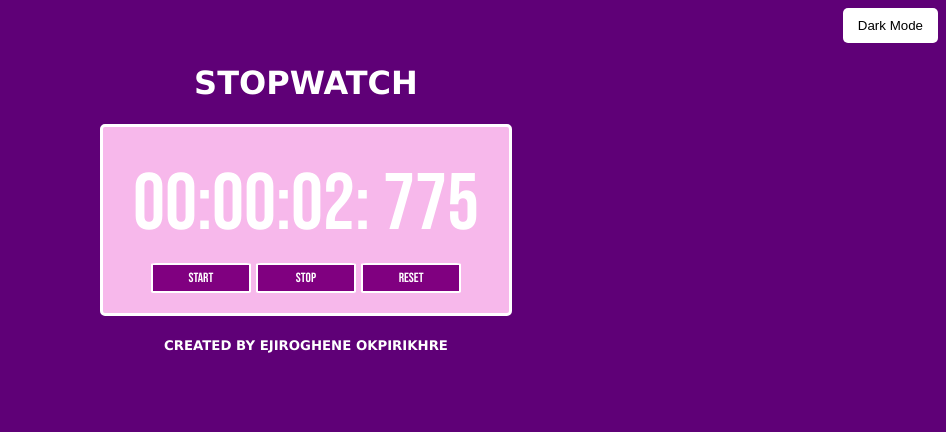
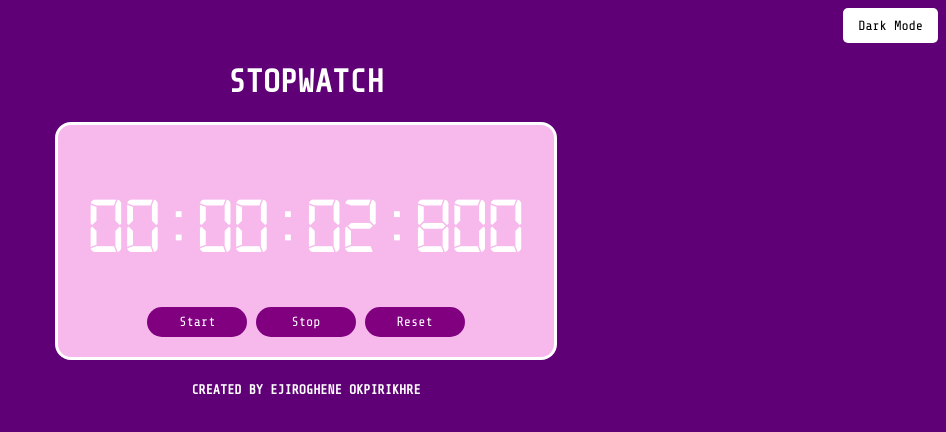
Before and after one commit to Mzajirow/Stopwatch-Project, a plain HTML site: page index.html in a window 1280 px wide. Both pictures are taken after a click on the button "Start". Shown: the whole page, without its empty margins (334-1280 px from the left). Drawn offline with nearby package versions, Linux system fonts and the light colour scheme.

Commit message:
final stopwatch

```diff
--- a/index.css
+++ b/index.css
@@ -1,120 +1,104 @@
-body {
-  text-align: center; /* Centers inline text and elements horizontally on the page */
-  color: rgb(255, 255, 255); /* Sets the text color to white */
-  background-color: rgb(
-    95,
-    0,
-    119
-  ); /* Sets the background color to a shade of purple*/
-  font-family: Verdana; /* Applies Verdana font to all text */
+@font-face {
+  font-family: "Digital7";
+  src: url("digital.ttf") format("truetype");
 }
 
-#header {
-  display: flex; /* Uses flexbox layout for the dark mode toggle button */
-  justify-content: end; /* Aligns the dark mode toggle button to the right end */
-  font-family: Verdana; /* Applies Verdana font style to the header */
+/* Style the body */
+body {
+  text-align: center;
+  color: rgb(255, 255, 255);
+  background-color: rgb(95, 0, 119);
+  font-family:  'Share Tech Mono', monospace;
 }
 
-#stopwatch-container {
-  height: fit-content; /* Container height adjusts to fit the stopwatch and controls */
-  width: fit-content; /* Container width adjusts to fit the stopwatch and controls */
-  margin: auto; /* Centers the container horizontally*/
-  max-width: 1280px; /* Ensures container doesn’t stretch beyond 1280px */
-  padding: 20px; /* Adds space inside the container around the content */
-  border: 3px solid; /* Adds a solid border with 3px thickness */
-  border-radius: 5px; /* Rounds the corners of the container */
-  background-color: rgb(
-    247,
-    184,
-    235
-  ); /* Sets a light pink color as the stopwatch background color*/
+/* Set dark mode colors */
+.dark-mode {
+  background-color: #260121;
+  color: white;
 }
 
-.timer-button {
-  width: 100px; /* Sets the button width to 100 pixels */
-  height: 30px; /* Sets the button height to 30 pixels */
-  border: 2px solid; /* Adds a solid border with 2px thickness */
-  border-radius: 5%; /* Rounds the button corners by 5% */
-  padding: 5px; /* Adds space inside the button around its text */
-  background-color: purple; /* Sets the button background color to purple */
-  color: rgb(255, 255, 255); /* Sets the button text color to white */
-  font-family: "Bebas Neue"; /* Applies the "Bebas Neue" font to the text */
-  cursor: pointer; /* Changes the cursor to a hand when hovering over the button */
+/* Position dark mode toggle button to the extreme right */
+#toggler-con {
+  display: flex;
+  justify-content: end;
 }
 
+/* Style stopwatch container */
+#stopwatch-container {
+  display: flex;
+  flex-direction: column;
+  align-items: center;
+  justify-content: center;
+  height: fit-content;
+  width: fit-content;
+  margin: auto;
+  max-width: 1280px;
+  padding: 20px;
+  border: 3px solid;
+  border-radius: 16px;
+  background-color: rgb(247, 184, 235);
+}
+
+/* Style clock display */
+#timer-display {
+  font-family: "Digital7", monospace;
+  font-size: 80px;
+  color: rgb(255, 255, 255);
+  padding: 10px;
+  margin: 30px 0;
+}
+
+/*Style timer button */
+.timer-button {
+  width: 100px;
+  height: 30px;
+  border: none;
+  border-radius: 16px;
+  padding: 5px;
+  background-color: purple;
+  color: rgb(255, 255, 255);
+  cursor: pointer;
+}
+
+/*Apply styling when you hover over the timer buttons*/
 #start-button:hover {
-  background-color: rgb(
-    254,
-    148,
-    235
-  ); /* Changes start button background to light pink on hover */
-  transform: scale(0.95);     /* Shrinks button to 95% of its size */
-  transition: transform 0.2s ease;  /* Smooth animation when shrinking */
+  background-color: rgb(254, 148, 235);
 }
 
 #stop-button:hover {
-  background-color: rgb(
-    254,
-    148,
-    235
-  ); /* Changes start button background to light pink on hover */
-  transform: scale(0.95);     /* Shrinks button to 95% of its size */
-  transition: transform 0.2s ease;  /* Smooth animation when shrinking */
+  background-color: rgb(254, 148, 235);
 }
 
 #reset-button:hover {
-  background-color: rgb(
-    254,
-    148,
-    235
-  ); /* Changes start button background to light pink on hover */
-  transform: scale(0.95);     /* Shrinks button to 95% of its size */
-  transition: transform 0.2s ease;  /* Smooth animation when shrinking */
+  background-color: rgb(254, 148, 235);
 }
 
-#clock-display {
-  font-size: 80px; /* Makes the clock text very large (80px) */
-  color: rgb(255, 255, 255); /* Sets the clock text color to white */
-  font-family: "Bebas Neue"; /* Applies the "Bebas Neue" font to the stopwatch text */
-  padding: 10px; /* Adds space inside the display around the text */
+/* Style buttons */
+button {
+  font-family: 'Share Tech Mono', monospace;
+  padding: 10px 15px;
+  cursor: pointer;
+  border: none;
+  border-radius: 5px;
+  background-color: rgb(255, 255, 255);
+  color: rgb(0, 0, 0);
 }
 
-button {
-  padding: 10px 15px; /* Adds space inside the button */
-  cursor: pointer; /* Changes mouse cursor to pointer when hovering */
-  border: none; /* Removes default browser border */
-  border-radius: 5px; /* Rounds the corners of the button */
-  background-color: rgb(
-    255,
-    255,
-    255
-  ); /* Sets button background color to white */
-  color: rgb(0, 0, 0); /* Sets text color to black */
+/* Style dark mode button */
+.dark-mode button {
+  background-color: rgb(60, 31, 60);
+  color: white;
 }
 
-.dark-mode {
-  background-color: #0f000d; /* Sets a very dark purple background when dark mode is active */
-  color: white; /* Changes all text inside to white for contrast */
-}
-
-.dark-mode button {
-  background-color: rgb(
-    60,
-    31,
-    60
-  ); /* Dark purple background for buttons in dark mode */
-  color: white; /* White text for better contrast in dark mode */
-}
-
+/* Media query for mobile */
 @media (max-width: 600px) {
   #stopwatch-container {
     flex-direction: column; /* Stack the items vertically */
     gap: 15px; /* Add space between elements */
-    height: fit-content; /* Container height adjusts to fit the stopwatch and controls */
-    width: fit-content; /* Container width adjusts to fit the stopwatch and controls */
+    width: 100%; /* Make it responsive */
   }
 
-  #clock-display {
+  #timer-display {
     font-size: 50px; /* smaller font so it fits nicely */
   }
 
--- a/index.html
+++ b/index.html
@@ -4,33 +4,30 @@
     <meta charset="UTF-8" />
     <meta name="viewport" content="width=device-width, initial-scale=1.0" />
     <link href="./index.css" rel="stylesheet" />
+    <link
+      href="https://fonts.googleapis.com/css2?family=Share+Tech+Mono&display=swap"
+      rel="stylesheet"
+    />
     <script src="./index.js" defer></script>
-    <style>
-      @import url("https://fonts.googleapis.com/css2?family=Bebas+Neue&family=Roboto:ital,wght@0,100..900;1,100..900&display=swap");
-    </style>
     <title>Stopwatch</title>
   </head>
   <body>
-    <!-- Heading for the stopwatch app -->
-
-    <div id="header">
+    <!--Dark mode toggle button and heading-->
+    <div id="toggler-con">
       <button id="darkModeToggle">Dark Mode</button>
     </div>
 
     <h1>STOPWATCH</h1>
+
     <!-- Container that holds the stopwatch display and control buttons -->
     <div id="stopwatch-container">
-      <!-- Stopwatch display showing hours, minutes, seconds, and milliseconds -->
-      <div id="clock-display">00:00:00:000</div>
+      <div id="timer-display">00:00:00:000</div>
 
-      <!-- Button to start the stopwatch -->
-      <button id="start-button" class="timer-button">Start</button>
-
-      <!-- Button to stop/pause the stopwatch -->
-      <button id="stop-button" class="timer-button">Stop</button>
-
-      <!-- Button to reset the stopwatch to 00:00:00:000 -->
-      <button id="reset-button" class="timer-button">Reset</button>
+      <div class="button-con">
+        <button id="start-button" class="timer-button">Start</button>
+        <button id="stop-button" class="timer-button">Stop</button>
+        <button id="reset-button" class="timer-button">Reset</button>
+      </div>
     </div>
 
     <!-- Footer text (author credit) -->
--- a/index.js
+++ b/index.js
@@ -1,28 +1,14 @@
-// Selects the element with ID "clock-display" to show the stopwatch time
-const clockDisplay = document.querySelector("#clock-display");
-
-// Selects the start button by its ID
+// Access the timer display and buttons using id selector
+const timerDisplay = document.querySelector("#timer-display");
 const startButton = document.querySelector("#start-button");
-
-// Selects the stop button by its ID
 const stopButton = document.querySelector("#stop-button");
-
-// Selects the reset button by its ID
 const resetButton = document.querySelector("#reset-button");
 
-// Stores the time when the stopwatch starts
+// Stores the time variables
 let startTime = 0;
-
-// Stores the total elapsed time while stopwatch runs
 let elapsedTime = 0;
-
-// Stores the current time difference between now and start time
 let currentTime = 0;
-
-// Used to track if the stopwatch is stopped (true = stopped, false = running)
 let stopped = true;
-
-// Stores the ID of the interval function so it can be cleared later
 let intervalId;
 
 // Variables to store the stopwatch display values
@@ -34,90 +20,52 @@ let milsecs = 0;
 // Event listener for the Start button
 startButton.addEventListener("click", () => {
   if (stopped) {
-    // Only start if stopwatch is currently stopped
-    stopped = false; //Mark stopwatch as running
-    startTime = Date.now() - elapsedTime; // Adjust start time to account for any previously elapsed time
-    intervalId = setInterval(updateTime, 75); // Call updateTime every 75ms to refresh display
+    stopped = false;
+    startTime = Date.now() - elapsedTime;
+    intervalId = setInterval(updateTime, 100);
   }
 });
 
 // Event listener for the Stop button
 stopButton.addEventListener("click", () => {
   if (!stopped) {
-    // Only stop if stopwatch is currently running
-    stopped = true; // Mark stopwatch as stopped
-    elapsedTime = Date.now() - startTime; // Save total elapsed time so it can resume correctly;
-    clearInterval(intervalId); // Stop the timer updates
+    stopped = true;
+    elapsedTime = Date.now() - startTime;
+    clearInterval(intervalId);
   }
 });
 
 // Event listener for the Reset button
 resetButton.addEventListener("click", () => {
-  stopped = true; // Mark stopwatch as stopped
-  clearInterval(intervalId); // Clear any running interval
-  startTime = 0; // Reset start time
-  elapsedTime = 0; // Reset elapsed time
-  currentTime = 0; // Reset current time
-  hrs = 0; // Reset hours
-  mins = 0; // Reset minutes
-  secs = 0; // Reset seconds
-  milsecs = 0; // Reset milliseconds
-  clockDisplay.textContent = `00:00:00:000`; // Reset the display to zeroed format
+  stopped = true;
+  clearInterval(intervalId);
+  elapsedTime = 0;
+  timerDisplay.textContent = "00:00:00:000";
 });
 
+// Calculate how much time has passed since the stopwatch started
 function updateTime() {
-  // Calculate how much time has passed since the stopwatch started
   elapsedTime = Date.now() - startTime;
-
-  // Calculate hours by dividing elapsedTime by (1000ms * 60s * 60m)
-  hrs = Math.floor(elapsedTime / (1000 * 60 * 60));
-
-  // Calculate minutes by taking the remainder of elapsedTime within an hour, then dividing by (1000ms * 60s)
-  mins = Math.floor((elapsedTime % (1000 * 60 * 60)) / (1000 * 60));
-
-  // Calculate seconds by taking the remainder of elapsedTime within a minute, then dividing by 1000ms
-  secs = Math.floor((elapsedTime % (1000 * 60)) / 1000);
-
-  // Calculate milliseconds by taking the remainder of elapsedTime within a second
-  milsecs = Math.floor(elapsedTime % 1000);
-
-  // Format each time unit with leading zeros if needed
-  milsecs = pad(milsecs);
-  secs = pad(secs);
-  mins = pad(mins);
-  hrs = pad(hrs);
-
-  // Update the clock display in the format: HH:MM:SS:MS
-  clockDisplay.textContent = `${hrs}:${mins}:${secs}: ${milsecs}`;
-
-  // Helper function to add leading zeros (ensures 2 digits for hrs, mins, secs)
-  function pad(unit) {
-    return ("0" + unit).length > 2 ? unit : "0" + unit;
-  }
+  hrs = Math.floor(elapsedTime / (1000 * 60 * 60)).toString().padStart(2, "0");
+  mins = Math.floor((elapsedTime % (1000 * 60 * 60)) / (1000 * 60)).toString().padStart(2, "0");
+  secs = Math.floor((elapsedTime % (1000 * 60)) / 1000).toString().padStart(2, "0");
+  milsecs = Math.floor(elapsedTime % 1000).toString().padStart(3, "0");
+  timerDisplay.textContent = `${hrs}:${mins}:${secs}:${milsecs}`;
 }
 
-// Select the button with id="darkModeToggle" for toggling dark mode
+// Make the dark mode toggle button functional
 const darkModeToggle = document.getElementById("darkModeToggle");
-
-// Reference to the <body> element so we can add/remove the "dark-mode" class
 const body = document.body;
-
-// Check for user preference in local storage or system preference on load
-// Retrieve saved theme ("dark" or "light") from local storage
 const savedTheme = localStorage.getItem("theme");
 
-// If user previously chose dark mode, apply it
 if (savedTheme === "dark") {
   body.classList.add("dark-mode");
 }
 
-// Listen for clicks on the toggle button
 darkModeToggle.addEventListener("click", () => {
   body.classList.toggle("dark-mode");
-  // Switch between dark and light mode by adding/removing class
 
-  // Save user preference to local storage
-  // Store "dark" if dark mode is active else store "light" if dark mode is inactive
+
   if (body.classList.contains("dark-mode")) {
     localStorage.setItem("theme", "dark");
   } else {
```
Also changed, not shown: digital-7.ttf (added), digital.ttf (added), readme.txt (added).
